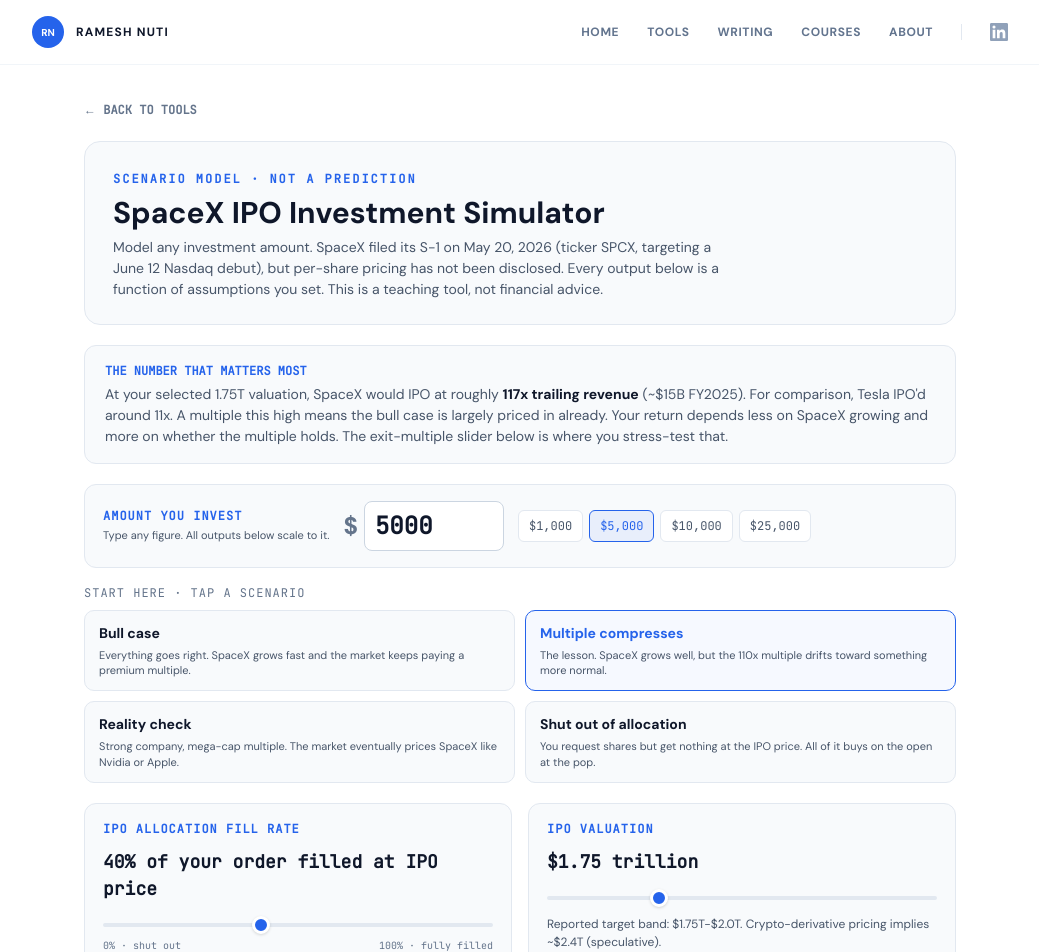
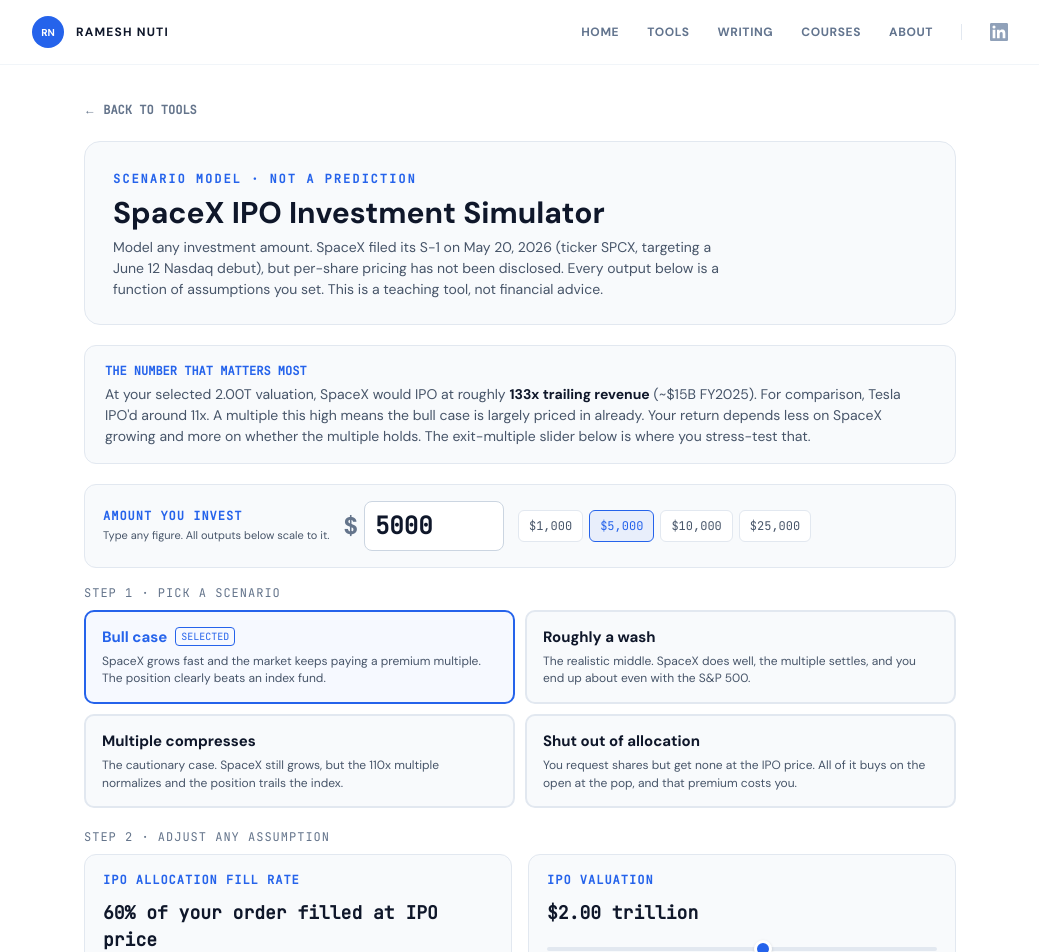
Before and after one commit to tryinaweek/rameshnuti-v2, a Next.js app: page /tools/spacex-ipo-simulator in a window 1280 px wide. Shown: the top 952 px of the page, without its empty margins (120-1159 px from the left). Built offline with nearby package versions, Linux system fonts and the light colour scheme.

Commit message:
feat: update SpaceX Simulator mathematical presets and text while maintaining design

```diff
--- a/src/app/tools/spacex-ipo-simulator/Simulator.tsx
+++ b/src/app/tools/spacex-ipo-simulator/Simulator.tsx
@@ -12,7 +12,6 @@
 
 const ROYAL_BLUE = "#2563eb";
 const BRAND_NAVY = "#0B1329";
-const BRAND_CYAN = "#38BDF8";
 
 // ---- Fixed assumptions (sourced May 2026, pre-pricing) ----
 // SpaceX trailing revenue ~ $15B (2025). IPO implied multiple reported at ~110x.
@@ -66,35 +65,37 @@
 const PRESETS: Record<string, Preset> = {
   bull: {
     label: "Bull case",
-    desc: "Everything goes right. SpaceX grows fast and the market keeps paying a premium multiple.",
-    v: { valuationT: 2.0, dayOnePremium: 35, revGrowth: 50, exitMultiple: 70, holding: 5, fillRate: 60 },
+    desc: "SpaceX grows fast and the market keeps paying a premium multiple. The position clearly beats an index fund.",
+    v: { valuationT: 2.0, dayOnePremium: 35, revGrowth: 48, exitMultiple: 58, holding: 5, fillRate: 60 },
+  },
+  wash: {
+    label: "Roughly a wash",
+    desc: "The realistic middle. SpaceX does well, the multiple settles, and you end up about even with the S&P 500.",
+    v: { valuationT: 1.75, dayOnePremium: 20, revGrowth: 38, exitMultiple: 42, holding: 5, fillRate: 40 },
   },
   compress: {
     label: "Multiple compresses",
-    desc: "The lesson. SpaceX grows well, but the 110x multiple drifts toward something more normal.",
-    v: { valuationT: 1.75, dayOnePremium: 25, revGrowth: 35, exitMultiple: 25, holding: 5, fillRate: 40 },
-  },
-  reality: {
-    label: "Reality check",
-    desc: "Strong company, mega-cap multiple. The market eventually prices SpaceX like Nvidia or Apple.",
-    v: { valuationT: 1.75, dayOnePremium: 10, revGrowth: 30, exitMultiple: 12, holding: 5, fillRate: 40 },
+    desc: "The cautionary case. SpaceX still grows, but the 110x multiple normalizes and the position trails the index.",
+    v: { valuationT: 1.75, dayOnePremium: 20, revGrowth: 32, exitMultiple: 26, holding: 5, fillRate: 40 },
   },
   shutout: {
     label: "Shut out of allocation",
-    desc: "You request shares but get nothing at the IPO price. All of it buys on the open at the pop.",
-    v: { valuationT: 1.75, dayOnePremium: 30, revGrowth: 35, exitMultiple: 25, holding: 5, fillRate: 0 },
+    desc: "You request shares but get none at the IPO price. All of it buys on the open at the pop, and that premium costs you.",
+    v: { valuationT: 1.75, dayOnePremium: 30, revGrowth: 38, exitMultiple: 42, holding: 5, fillRate: 0 },
   },
 };
 
 export default function Simulator() {
+  // Defaults match the "bull" preset so a first-time visitor opens to a clear,
+  // optimistic scenario, then discovers the downside by adjusting the inputs.
   const [investment, setInvestment] = useState<number>(5000);
-  const [valuationT, setValuationT] = useState<number>(1.75);
-  const [dayOnePremium, setDayOnePremium] = useState<number>(25);
-  const [revGrowth, setRevGrowth] = useState<number>(35);
-  const [exitMultiple, setExitMultiple] = useState<number>(25);
+  const [valuationT, setValuationT] = useState<number>(2.0);
+  const [dayOnePremium, setDayOnePremium] = useState<number>(35);
+  const [revGrowth, setRevGrowth] = useState<number>(48);
+  const [exitMultiple, setExitMultiple] = useState<number>(58);
   const [holding, setHolding] = useState<number>(5);
-  const [fillRate, setFillRate] = useState<number>(40);
-  const [activePreset, setActivePreset] = useState<string | null>("compress");
+  const [fillRate, setFillRate] = useState<number>(60);
+  const [activePreset, setActivePreset] = useState<string | null>("bull");
 
   function applyPreset(key: string) {
     const p = PRESETS[key].v;
@@ -299,7 +300,7 @@
         {/* Presets */}
         <div style={{ marginBottom: 20 }}>
           <div style={{ fontFamily: "var(--font-jetbrains-mono), monospace", fontSize: 12, color: TEXT_LIGHT, marginBottom: 8, letterSpacing: 1 }}>
-            START HERE · TAP A SCENARIO
+            STEP 1 · PICK A SCENARIO
           </div>
           <div style={{ display: "grid", gridTemplateColumns: "repeat(2,1fr)", gap: 10 }}>
             {Object.entries(PRESETS).map(([key, p]) => {
@@ -310,14 +311,21 @@
                   key={key}
                   onClick={() => applyPreset(key)}
                   style={{
-                    textAlign: "left", padding: "12px 14px", borderRadius: 10, cursor: "pointer",
-                    border: `1px solid ${on ? tone : BORDER_SLATE}`,
+                    textAlign: "left", padding: "14px 16px", borderRadius: 10, cursor: "pointer",
+                    border: `2px solid ${on ? tone : BORDER_SLATE}`,
                     background: on ? "rgba(37,99,235,0.04)" : BG_SLATE, color: TEXT_CHARCOAL,
                     fontFamily: "var(--font-dm-sans), Georgia, serif",
                   }}
                 >
-                  <div style={{ fontWeight: 700, fontSize: 14, color: on ? tone : TEXT_CHARCOAL }}>{p.label}</div>
-                  <div style={{ fontSize: 11, color: TEXT_MUTED, marginTop: 4, lineHeight: 1.4 }}>{p.desc}</div>
+                  <div style={{ display: "flex", alignItems: "center", gap: 8 }}>
+                    <div style={{ fontWeight: 700, fontSize: 15, color: on ? tone : TEXT_CHARCOAL }}>{p.label}</div>
+                    {on && (
+                      <span style={{ fontSize: 10, fontFamily: "var(--font-jetbrains-mono), monospace", color: tone, border: `1px solid ${tone}`, borderRadius: 4, padding: "1px 5px" }}>
+                        SELECTED
+                      </span>
+                    )}
+                  </div>
+                  <div style={{ fontSize: 12, color: TEXT_MUTED, marginTop: 5, lineHeight: 1.45 }}>{p.desc}</div>
                 </button>
               );
             })}
@@ -325,6 +333,9 @@
         </div>
 
         {/* Inputs */}
+        <div style={{ fontFamily: "var(--font-jetbrains-mono), monospace", fontSize: 12, color: TEXT_LIGHT, marginBottom: 8, letterSpacing: 1 }}>
+          STEP 2 · ADJUST ANY ASSUMPTION
+        </div>
         <div style={{ display: "grid", gridTemplateColumns: "1fr 1fr", gap: 16, marginBottom: 20 }}>
           <Panel title="IPO allocation fill rate" accent={ROYAL_BLUE}>
             <Slider
```
